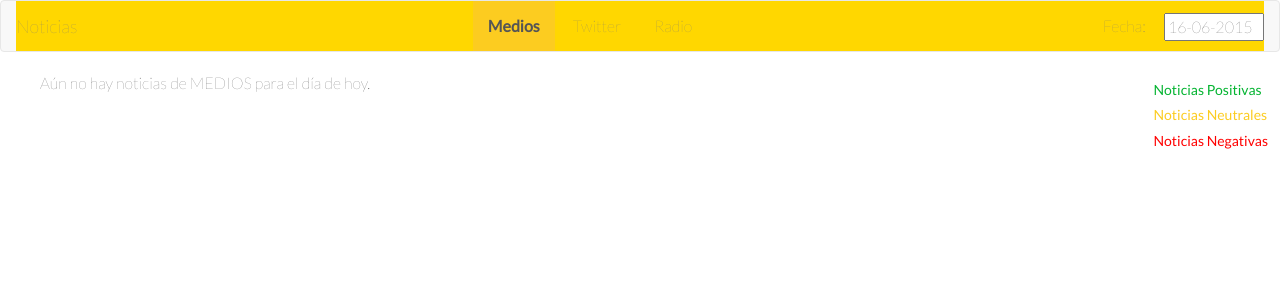
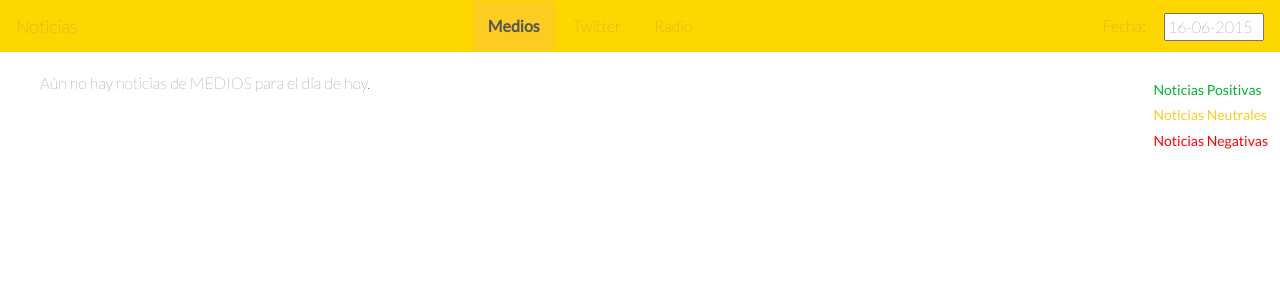
Before and after one commit to cmartinezacha/Panahuecos, a Flask app: page /16-06-2015 in a window 1280 px wide. Shown: the top 300 px of the page. Run offline with Flask 2, Linux system fonts and the light colour scheme; data that the repository does not hold is empty; parts of the project's set-up code (start-up, migrations or seed data) failed here and were passed over; some libraries are stand-ins or nearby versions.

Commit message:
arregla bordes de navbar

```diff
--- a/static/override.css
+++ b/static/override.css
@@ -141,3 +141,9 @@ p{
     text-align: center;
     background-color:#FFD700;
 }
+
+.navbar-default {
+  background-color: #FFD700;
+  border-color: #FFD700;
+  border-radius: 0px;
+}
```
